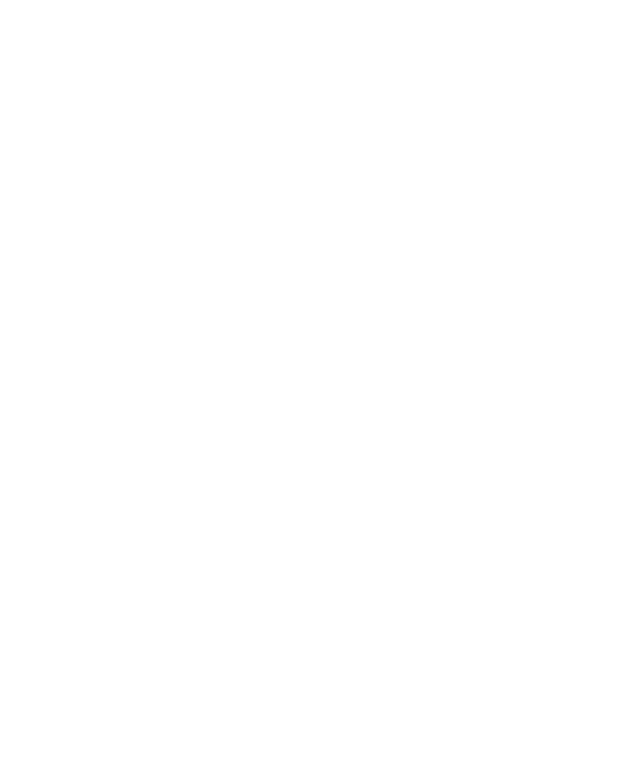
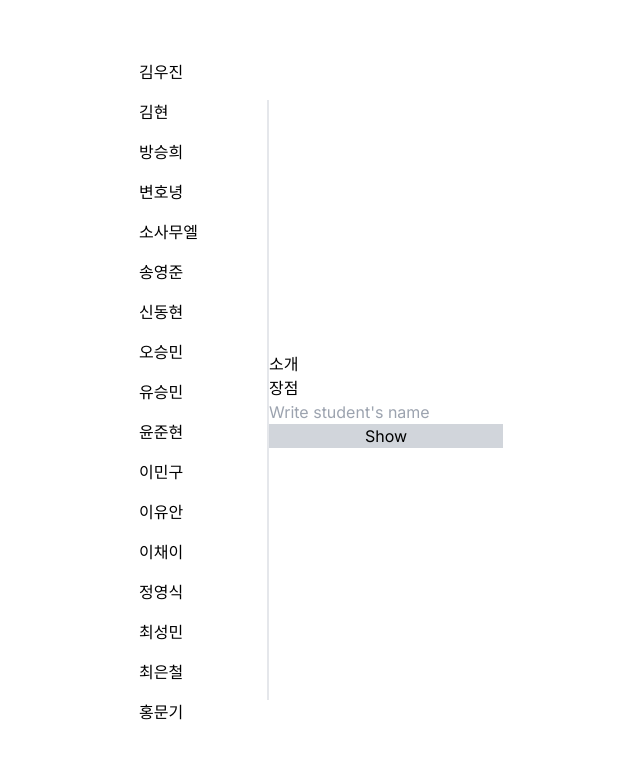
Before and after one commit to kimwoojin123/SPA_Framework, a Next.js app in the folder kim/: page / in a window 1280 px wide. Shown: the top 758 px of the page, without its empty margins (319-959 px from the left). Built offline with nearby package versions, Linux system fonts and the light colour scheme.

Commit message:
구역나누기, ui생성, 데이터참조, formaction, 클릭이벤트

```diff
--- /dev/null
+++ b/kim/app/data/students.ts
@@ -0,0 +1,21 @@
+const studentList = [
+  {name : "김우진", introduce : "1", advantage : "a1"},
+  {name : "김현", introduce : "2", advantage : "a2"},
+  {name : "방승희", introduce : "3", advantage : "a3"},
+  {name : "변호녕", introduce : "4", advantage : "a4"},
+  {name : "소사무엘", introduce : "5", advantage : "a5"},
+  {name : "송영준", introduce : "6", advantage : "a6"},
+  {name : "신동현", introduce : "7", advantage : "a7"},
+  {name : "오승민", introduce : "8", advantage : "a8"},
+  {name : "유승민", introduce : "9", advantage : "a9"},
+  {name : "윤준현", introduce : "10", advantage : "a10"},
+  {name : "이민구", introduce : "11", advantage : "a11"},
+  {name : "이유안", introduce : "12", advantage : "a12"},
+  {name : "이채이", introduce : "13", advantage : "a13"},
+  {name : "정영식", introduce : "14", advantage : "a14"},
+  {name : "최성민", introduce : "15", advantage : "a15"},
+  {name : "최은철", introduce : "16", advantage : "a16"},
+  {name : "홍문기", introduce : "17", advantage : "a17"}
+]
+
+export default studentList;
--- a/kim/app/page.tsx
+++ b/kim/app/page.tsx
@@ -1,6 +1,53 @@
+'use client'
+
+import React, { useState } from 'react'
+import studentList from './data/students';
+import SideNav from './ui/sideNav';
+import Content from './ui/content';
+import ActionForm from './ui/form';
+
+
 
 export default function Home() {
+
+  const [selectedStudent, setSelectedStudent] = useState<any>(null);
+  const [name, setName] = useState('');
+  const [introduce, setIntroduce] = useState('');
+  const [advantage, setAdvantage] = useState('');
+
+  const handleClick = (student: any) => {
+    setSelectedStudent(student);
+    setName(student.name);
+    setIntroduce(student.introduce);
+    setAdvantage(student.advantage);
+  };
+
+ const handleSubmit = (event: React.FormEvent<HTMLFormElement>) => {
+    event.preventDefault();
+    const findStudent = studentList.find(
+      (student) => student.name === name
+    );
+    if (findStudent) {
+      setSelectedStudent(findStudent);
+      setName(findStudent.name);
+      setIntroduce(findStudent.introduce);
+      setAdvantage(findStudent.advantage);
+    } else {
+      setSelectedStudent(null);
+      setIntroduce('');
+      setAdvantage('');
+      alert('해당하는 학생이 없습니다.')
+    }
+  };
+
   return (
-   <div></div>
-  )
+    <div className="w-lvw h-lvh flex justify-center items-center">
+      <SideNav studentList={studentList} handleStudentClick={handleClick} />
+      <div className="h-3/4 border"></div>
+      <div>
+      <Content selectedStudent={selectedStudent} introduce={introduce} advantage={advantage} />
+      <ActionForm setName={setName} handleFormSubmit={handleSubmit} />
+      </div>
+    </div>
+  );
 }
--- /dev/null
+++ b/kim/app/ui/content.tsx
@@ -0,0 +1,22 @@
+import React from 'react';
+
+type Content = {
+  selectedStudent: any | null;
+  introduce: string;
+  advantage: string;
+};
+
+export default function Content({ selectedStudent, introduce, advantage }: Content) {
+  return (
+    <div>
+      <div>
+        <p>{selectedStudent ? selectedStudent.name : ''} 소개</p>
+        <div>{introduce}</div>
+      </div>
+      <div>
+        <p>{selectedStudent ? selectedStudent.name : ''} 장점</p>
+        <div>{advantage}</div>
+      </div>
+    </div>
+  );
+}
--- /dev/null
+++ b/kim/app/ui/form.tsx
@@ -0,0 +1,19 @@
+import React from 'react';
+
+type ActionForm = {
+  setName: React.Dispatch<React.SetStateAction<string>>;
+  handleFormSubmit: (event: React.FormEvent<HTMLFormElement>) => void;
+};
+
+export default function ActionForm({ setName, handleFormSubmit }: ActionForm) {
+  return (
+    <form className="flex flex-col" onSubmit={handleFormSubmit}>
+      <input
+        type="text"
+        placeholder="Write student's name"
+        onChange={(e) => setName(e.target.value)}
+      />
+      <button className="bg-gray-300" type="submit">Show</button>
+    </form>
+  );
+}
--- /dev/null
+++ b/kim/app/ui/sideNav.tsx
@@ -0,0 +1,20 @@
+import React from 'react';
+
+type SideNav = {
+  studentList: { name: string }[];
+  handleStudentClick: (student: any) => void;
+};
+
+export default function SideNav({ studentList, handleStudentClick }: SideNav) {
+  return (
+    <div>
+      <ul className='w-32'>
+        {studentList.map((student, index) => (
+          <li className="cursor-pointer h-10" key={index} onClick={() => handleStudentClick(student)}>
+            {student.name}
+          </li>
+        ))}
+      </ul>
+    </div>
+  );
+}
```
Also changed, not shown: kim/package.json (+6 -5 lines), kim/server.js (+20 -0 lines), 1 other file (tests, documents, lock files or other folders).
